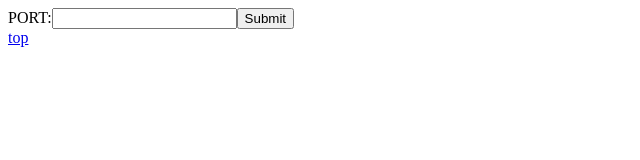
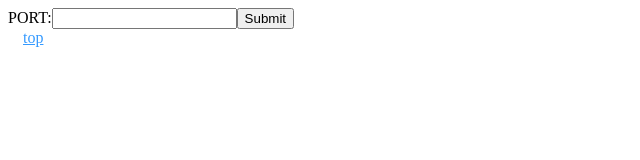
Before and after one commit to techno-tanoC/azuki, a Next.js app in the folder client/: page /config in a window 1280 px wide. Shown: the top 160 px of the page, without its empty margins (0-640 px from the left). Built offline with nearby package versions, Linux system fonts and the light colour scheme.

Commit message:
style config link

```diff
--- /dev/null
+++ b/client/components/text_link.module.scss
@@ -0,0 +1,4 @@
+.link {
+  margin: 5px 15px;
+  color: #359aff;
+}
--- /dev/null
+++ b/client/components/text_link.tsx
@@ -0,0 +1,13 @@
+import style from './text_link.module.scss'
+
+import Link from 'next/link'
+
+export default function ConfigLink(props) {
+  return (
+    <Link href={props.href}>
+      <a className={style.link}>
+        {props.children}
+      </a>
+    </Link>
+  )
+}
--- a/client/pages/config.tsx
+++ b/client/pages/config.tsx
@@ -1,5 +1,6 @@
+import ConfigLink from '../components/text_link'
+
 import {useEffect, useState} from 'react'
-import Link from 'next/link'
 
 export default function Config() {
   const [port, setPort] = useState("")
@@ -27,9 +28,9 @@ export default function Config() {
         </label>
         <input type="submit" value="Submit" />
       </form>
-      <Link href="/">
-        <a>top</a>
-      </Link>
+      <ConfigLink href="/">
+        top
+      </ConfigLink>
     </div>
   )
 }
```
Also changed, not shown: client/pages/index.tsx (+4 -4 lines).
